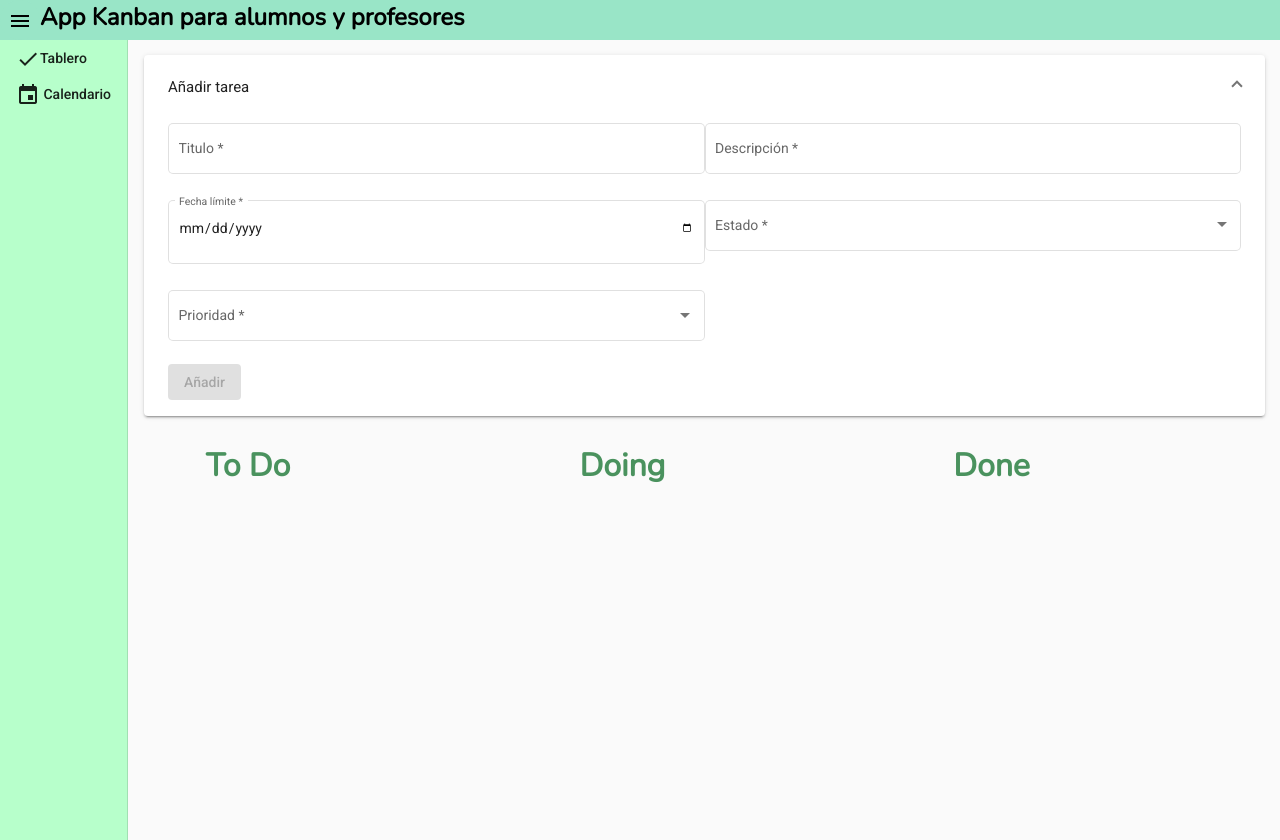
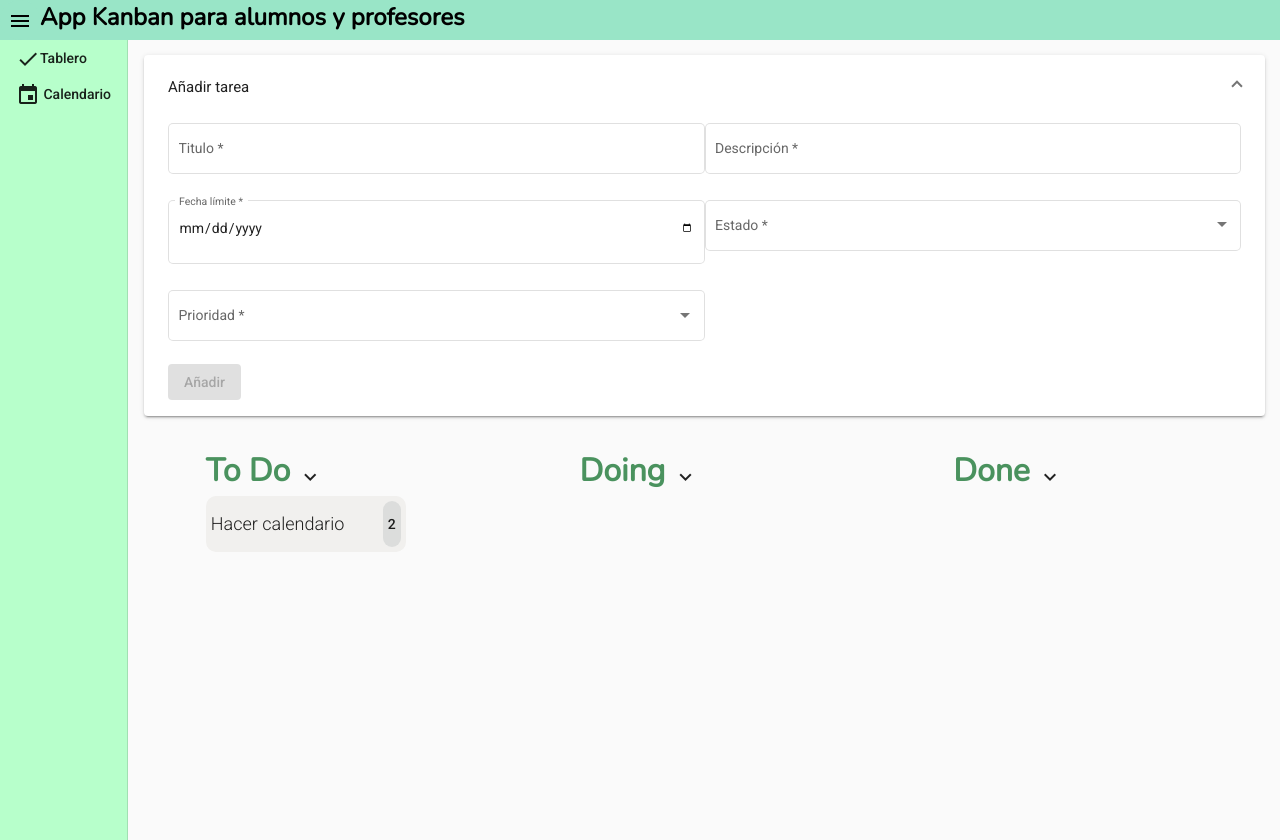
Before and after one commit to MarioQuerolAmondarain/App-kanban-front, an Angular app: page / in a window 1280 px wide. Built offline with nearby package versions, Linux system fonts and the light colour scheme.

Commit message:
Se implementa el filtrado y se mofican los textos del select de añadir y modificar tarea

```diff
--- a/src/app/todolist/nueva-tarea/nueva-tarea.component.ts
+++ b/src/app/todolist/nueva-tarea/nueva-tarea.component.ts
@@ -57,14 +57,14 @@ export class NuevaTareaComponent implements OnInit {
 
   obtenerPrioridadNombre(prioridad: PrioridadTareas): string{
     if(prioridad === PrioridadTareas.SOMEDAY){
-      return "Someday"
+      return PrioridadTareas.SOMEDAY + " - Someday";
     } else if(prioridad === PrioridadTareas.LOW){
-      return "Low"
+      return PrioridadTareas.LOW + " - Low";
     } else if(prioridad === PrioridadTareas.MEDIUM){
-      return "Medium"
+      return PrioridadTareas.MEDIUM + " - Medium";
     } else if(prioridad === PrioridadTareas.HIGH){
-      return "High"
+      return PrioridadTareas.HIGH + " - High";
     }
-    return "VeryHigh";
+    return PrioridadTareas.VERYHIGH + " - VeryHigh";
   }
 }
--- a/src/app/todolist/tablero/tablero.component.html
+++ b/src/app/todolist/tablero/tablero.component.html
@@ -1,6 +1,10 @@
 <div class="container">
   <span class="titulo">{{ getTitulo() }}</span>
-  <div *ngFor="let tarea of todolistService.getTareasPorEstado(this.estadoTareas)">
+  <button mat-icon-button (click)="ascendente=!ascendente">
+    <mat-icon *ngIf="ascendente">keyboard_arrow_down</mat-icon>
+    <mat-icon *ngIf="!ascendente">keyboard_arrow_up</mat-icon>
+  </button>
+  <div *ngFor="let tarea of filtrarTareas()">
     <app-tarea-card [tarea]="tarea"></app-tarea-card>
   </div>
 </div>
--- a/src/app/todolist/tablero/tablero.component.ts
+++ b/src/app/todolist/tablero/tablero.component.ts
@@ -9,16 +9,25 @@ import { Component, Input, OnInit } from '@angular/core';
 })
 export class TableroComponent implements OnInit {
   @Input() estadoTareas!: EstadoTareas;
-
+  ascendente: boolean = true;
   constructor(public todolistService: TodolistService) { }
 
   ngOnInit(): void {
   }
 
-  getTareas(){
-    return this.todolistService.getTareasPorEstado(this.estadoTareas);
+  filtrarTareas(){
+    let tareasFiltradas = this.todolistService.getTareasPorEstado(this.estadoTareas);
+
+    if(this.ascendente){
+      return tareasFiltradas.sort(function(a, b) {
+        return a.prioridad - b.prioridad;
+      });
+    }
+
+    return tareasFiltradas.sort(function(a, b) {
+      return b.prioridad - a.prioridad;
+    });
   }
-
   getTitulo(): string{
     if(this.estadoTareas === EstadoTareas.TODO){
       return "To Do";
--- a/src/app/todolist/tarea-card/tarea-card.component.html
+++ b/src/app/todolist/tarea-card/tarea-card.component.html
@@ -1,3 +1,6 @@
 <button mat-button class="card" (click)="verTarea()">
-  <span class="tituloTarea">{{ tarea.titulo }}</span>
+  <div>
+    <span class="tituloTarea">{{ tarea.titulo }}</span>
+    <span class="prioridadTarea">{{ tarea.prioridad }}</span>
+  </div>
 </button>
--- a/src/app/todolist/tarea-card/tarea-card.component.scss
+++ b/src/app/todolist/tarea-card/tarea-card.component.scss
@@ -9,7 +9,19 @@
   padding-top: 5px;
   font-size: large;
 }
+.prioridadTarea{
+  margin-left: 5px;
+  border-radius: 15px;
+  background-color: #DCDDDC;
+  padding: 5px;
+  font-weight: 500;
+}
 button{
   text-align: left;
   font-weight: 200;
 }
+div{
+  display: flex;
+  flex-wrap: nowrap;
+  justify-content: space-between;
+}
--- a/src/app/todolist/tarea-card/tarea-card.component.ts
+++ b/src/app/todolist/tarea-card/tarea-card.component.ts
@@ -3,6 +3,7 @@ import { Component, Input, OnInit } from '@angular/core';
 import { MatDialog, MatDialogConfig } from '@angular/material/dialog';
 import { Tarea } from '../models/tarea.model';
 import { Directionality } from '@angular/cdk/bidi';
+import { PrioridadTareas } from '../models/PrioridadTareas.enum';
 
 @Component({
   selector: 'app-tarea-card',
@@ -27,4 +28,17 @@ export class TareaCardComponent implements OnInit {
       }
     );
   }
+  getPrioridadTexto(){
+    let prioridad = this.tarea.prioridad
+    if(prioridad === PrioridadTareas.SOMEDAY){
+      return "Someday"
+    } else if(prioridad === PrioridadTareas.LOW){
+      return "Low"
+    } else if(prioridad === PrioridadTareas.MEDIUM){
+      return "Medium"
+    } else if(prioridad === PrioridadTareas.HIGH){
+      return "High"
+    }
+    return "VeryHigh";
+  }
 }
--- a/src/app/todolist/tarea-detalles/tarea-detalles.component.ts
+++ b/src/app/todolist/tarea-detalles/tarea-detalles.component.ts
@@ -78,15 +78,15 @@ export class TareaDetallesComponent implements OnInit {
 
   obtenerPrioridadNombre(prioridad: PrioridadTareas): string{
     if(prioridad === PrioridadTareas.SOMEDAY){
-      return "Someday"
+      return PrioridadTareas.SOMEDAY + " - Someday";
     } else if(prioridad === PrioridadTareas.LOW){
-      return "Low"
+      return PrioridadTareas.LOW + " - Low";
     } else if(prioridad === PrioridadTareas.MEDIUM){
-      return "Medium"
+      return PrioridadTareas.MEDIUM + " - Medium";
     } else if(prioridad === PrioridadTareas.HIGH){
-      return "High"
+      return PrioridadTareas.HIGH + " - High";
     }
-    return "VeryHigh";
+    return PrioridadTareas.VERYHIGH + " - VeryHigh";
   }
 
   getFecha(): Date{
--- a/src/app/todolist/todolist.service.ts
+++ b/src/app/todolist/todolist.service.ts
@@ -10,7 +10,7 @@ import { formatDate } from '@angular/common';
 })
 export class TodolistService {
   tareas: Tarea[] = [
-    // new Tarea("Hacer calendario", "Diseñar estructura para el calendario", new Date(), EstadoTareas.TODO, PrioridadTareas.MEDIUM)
+    new Tarea("Hacer calendario", "Diseñar estructura para el calendario", new Date(), EstadoTareas.TODO, PrioridadTareas.MEDIUM)
   ];
 
   constructor() { }
```
